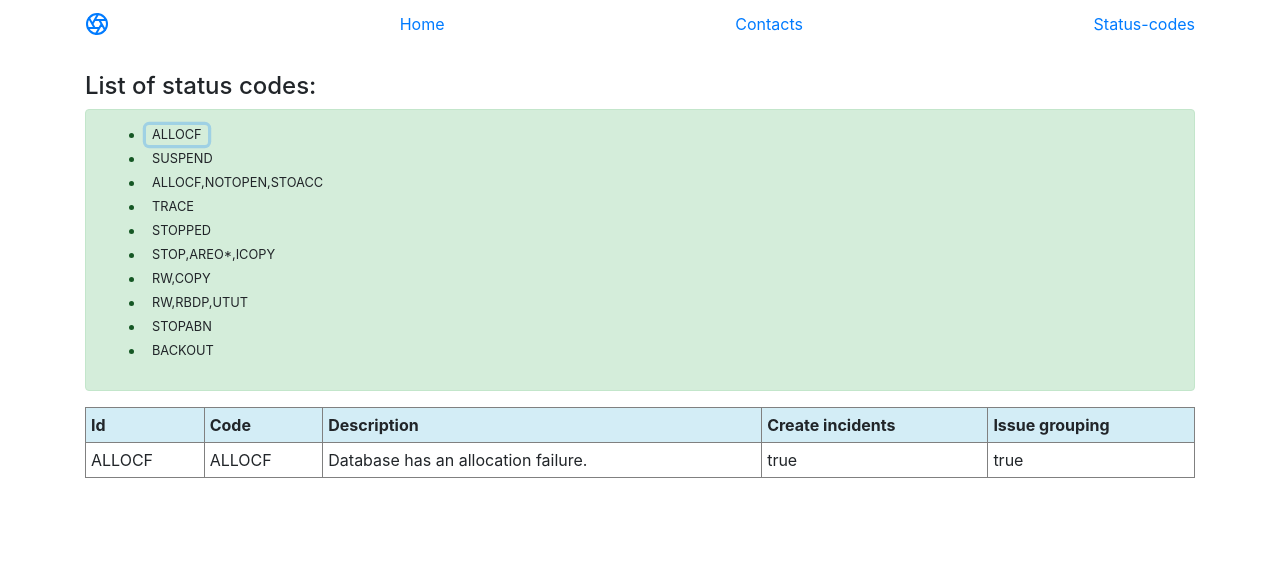
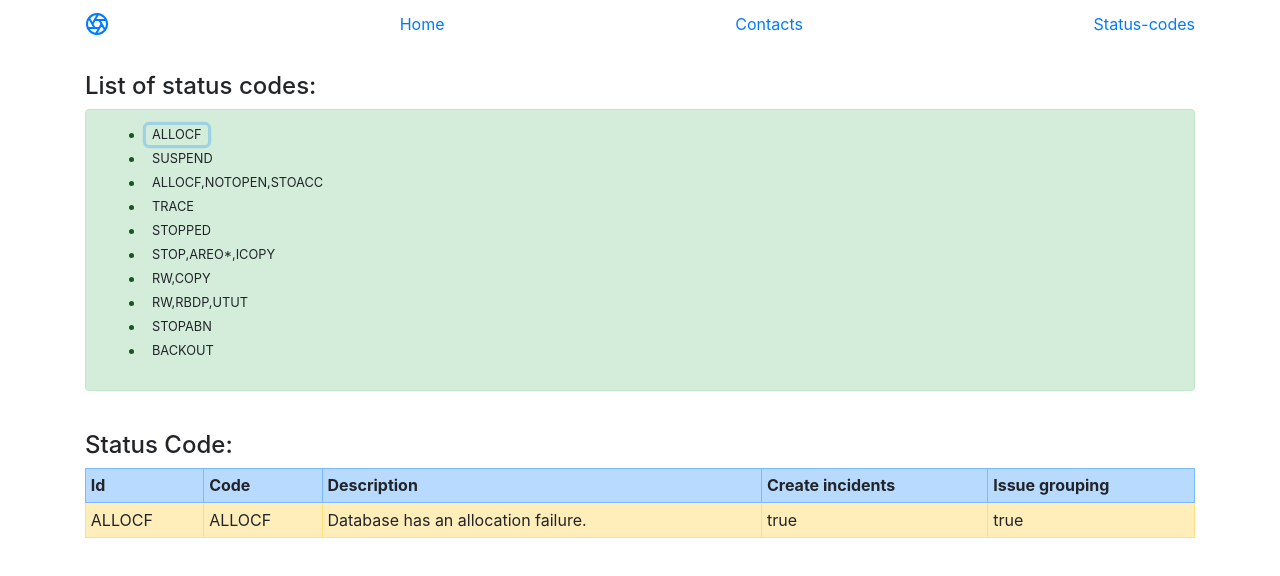
Before and after one commit to Tokscull/SampleB, an Angular app: page /status-codes in a window 1280 px wide. Both pictures are taken after a click on the button "ALLOCF". Shown: the top 576 px of the page. Built offline with nearby package versions, Linux system fonts and the light colour scheme.

Commit message:
add @Output() from status-code & change status-codes page style

```diff
--- a/src/app/components/status-codes/status-code/status-code.component.html
+++ b/src/app/components/status-codes/status-code/status-code.component.html
@@ -1,18 +1,19 @@
 
+<br>
+<h4>Status Code:</h4>
 
-
-<table border="1" width="100%" cellpadding="5">
-    <tr>
-        <th bgcolor="#D3EDF6">Id</th>
-        <th bgcolor="#D3EDF6">Code</th>
-        <th bgcolor="#D3EDF6">Description</th>
-        <th bgcolor="#D3EDF6">Create incidents</th>
-        <th bgcolor="#D3EDF6">Issue grouping</th>
+<table class="table table-bordered table-sm">
+    <tr class="table-primary">
+        <th>Id</th>
+        <th>Code</th>
+        <th (click)="click()">Description</th>
+        <th>Create incidents</th>
+        <th>Issue grouping</th>
     </tr>
-  <tr>
+  <tr class="table-warning">
         <td>{{statusCode.code}}</td>
         <td>{{statusCode.code}}</td>
-        <td>{{statusCode.description}}</td>
+        <td (click)="click()">{{statusCode.description}}</td>
         <td>{{statusCode.createIncidents}}</td>
         <td>{{statusCode.issueGrouping}}</td>
     </tr>
--- a/src/app/components/status-codes/status-code/status-code.component.ts
+++ b/src/app/components/status-codes/status-code/status-code.component.ts
@@ -1,4 +1,4 @@
-import {Component, Input, OnInit} from '@angular/core';
+import {Component, EventEmitter, Input, OnInit, Output} from '@angular/core';
 import {StatusCode} from '../../../models/status-code';
 
 @Component({
@@ -9,12 +9,16 @@ import {StatusCode} from '../../../models/status-code';
 export class StatusCodeComponent implements OnInit {
 
     @Input() statusCode = new StatusCode();
+    @Output() dataChange = new EventEmitter();
 
-  constructor() {
-  }
+    constructor() {
+    }
 
-  ngOnInit() {
-  }
+    ngOnInit() {
+    }
 
+    click() {
+        this.dataChange.emit(this.statusCode.objectType);
+    }
 
 }
--- a/src/app/components/status-codes/status-codes.component.html
+++ b/src/app/components/status-codes/status-codes.component.html
@@ -3,16 +3,35 @@
     <br>
     <h4>List of status codes:</h4>
 
-<div class="alert alert-success">
-    <ul>
-        <li *ngFor="let code of statusCodes">
-            <button class="btn  btn-sm" (click)="showCodeInfo(code)">{{code.code}} </button>
-        </li>
-    </ul>
-</div>
+    <div class="alert alert-success">
+        <ul>
+            <li *ngFor="let statusCode of statusCodes">
+                <button class="btn btn-sm" (click)="showCodeInfo(statusCode)">{{statusCode.code}} </button>
+            </li>
+        </ul>
+    </div>
 
 
-<app-status-code [statusCode]="childStatusCode"></app-status-code>
+    <app-status-code *ngIf="isShowStatusCode" [statusCode]="childStatusCode" (dataChange)="onDataChange($event)"></app-status-code>
+
+
+    <div *ngIf="isShowObjectType">
+        <br>
+        <h4>ObjectType:</h4>
+
+        <table class="table table-bordered table-dark table-sm">
+            <tr>
+                <th>Id</th>
+                <th>Name</th>
+                <th>description</th>
+            </tr>
+            <tr>
+                <td>{{objectType?.id}}</td>
+                <td>{{objectType?.name}}</td>
+                <td>{{objectType?.description}}</td>
+            </tr>
+        </table>
+    </div>
 
 
 </div>
--- a/src/app/components/status-codes/status-codes.component.ts
+++ b/src/app/components/status-codes/status-codes.component.ts
@@ -1,6 +1,7 @@
 import { Component, OnInit } from '@angular/core';
 import {StatusCodeService} from '../../serveces/status-code/status-code.service';
 import {StatusCode} from '../../models/status-code';
+import {ObjectType} from '../../models/object-type';
 
 @Component({
   selector: 'app-status-codes',
@@ -11,21 +12,28 @@ export class StatusCodesComponent implements OnInit {
 
     statusCodes: StatusCode[];
     childStatusCode = new StatusCode();
+    isShowStatusCode: boolean;
+    objectType: ObjectType;
+    isShowObjectType: boolean;
 
 
   constructor(private statusCodesService: StatusCodeService) {
   }
 
   ngOnInit() {
+      this.isShowStatusCode = false;
+      this.isShowObjectType = false;
       this.statusCodes = this.statusCodesService.getStatusCode();
   }
 
-    showCodeInfo(sc: StatusCode) {
-        this.childStatusCode = sc;
+    showCodeInfo(statusCode: StatusCode) {
+        this.childStatusCode = statusCode;
+        this.isShowStatusCode = true;
     }
 
 
-
-
-
+    onDataChange(objectType: ObjectType) {
+      this.objectType = objectType;
+      this.isShowObjectType = true;
+    }
 }
```
Also changed, not shown: src/app/components/status-codes/status-codes.component.scss (line endings or trailing spaces), src/styles.scss (line endings or trailing spaces).
